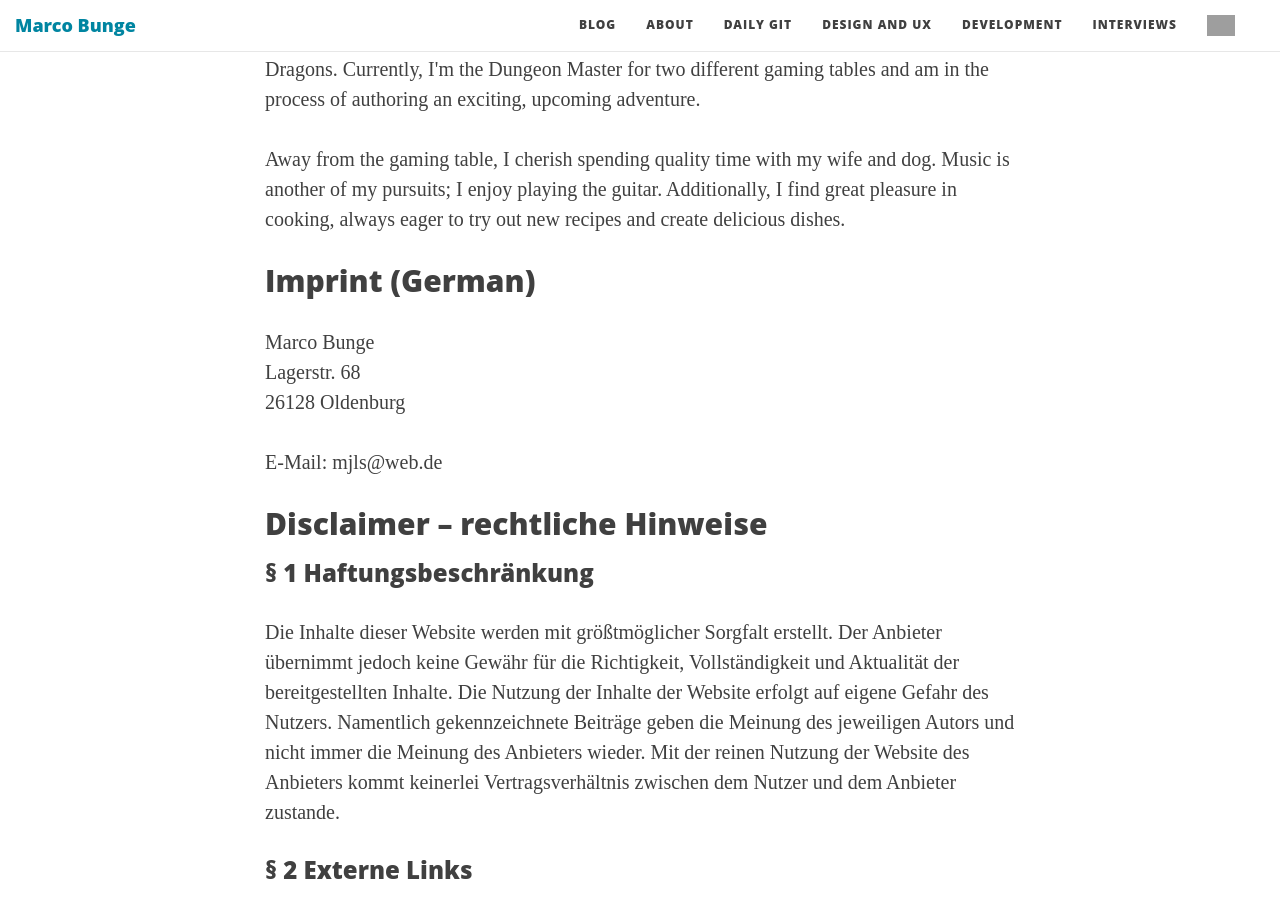
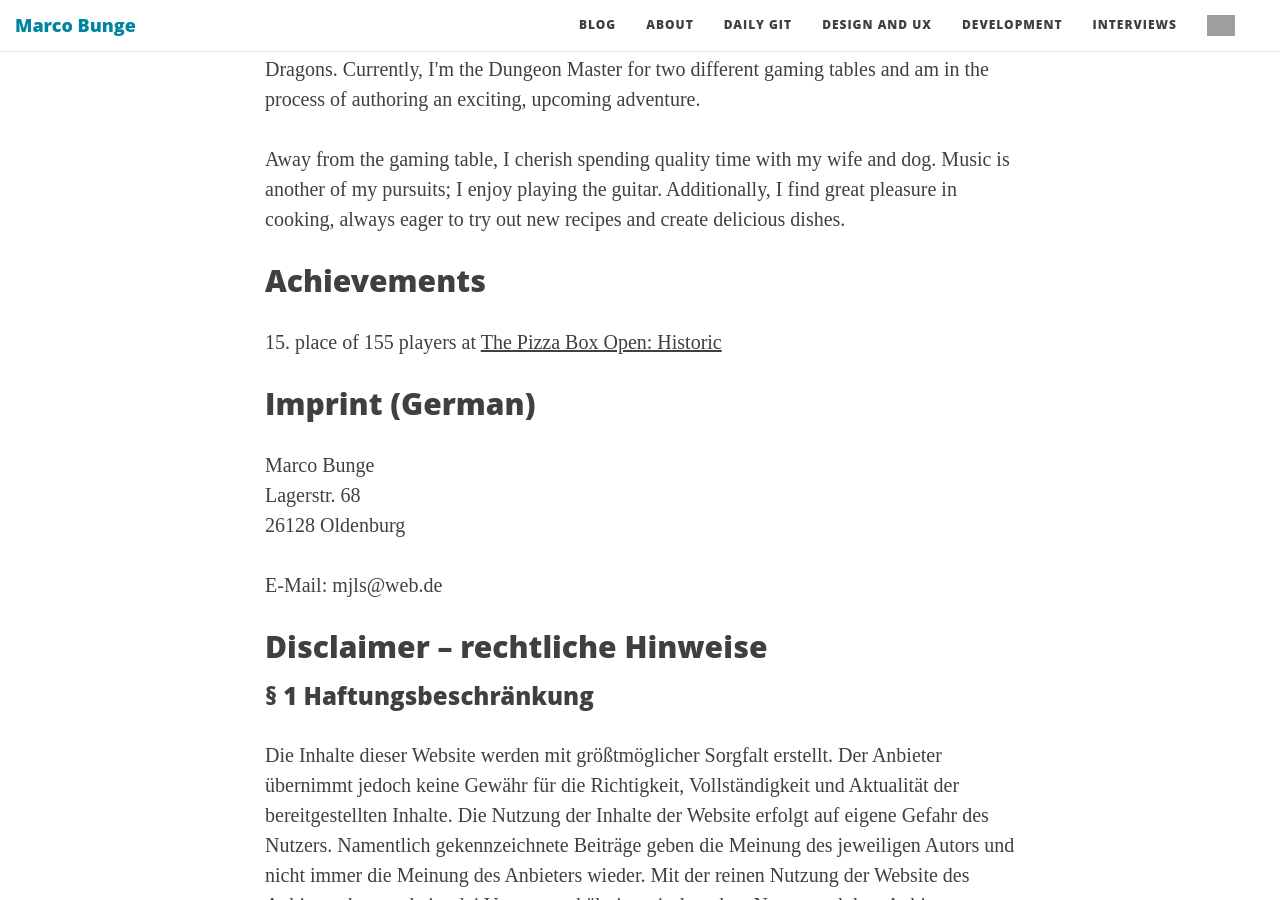
Before and after one commit to mbunge/mbunge.github.io, a Jekyll site: the page built from about.html, in a window 1280 px wide and 900 px high, scrolled down 694 px. Built offline with Jekyll 4.4.1, drawn with Linux system fonts in a browser that asks for light colours; grey boxes are pictures that could not be loaded.

Commit message:
Add achievements

```diff
--- a/about.html
+++ b/about.html
@@ -11,6 +11,10 @@ I ride the wave of curiosity in an almost endless ocean of ideas. The never-endi
 <p>Hello! I'm an avid Magic: The Gathering enthusiast who began my journey in the world of strategic card play back in 2003, starting with the Legacy format. My passion for gaming extends into the realm of tabletop role-playing games (TTRPGs), particularly Dungeons & Dragons. Currently, I'm the Dungeon Master for two different gaming tables and am in the process of authoring an exciting, upcoming adventure.</p>
 
 <p>Away from the gaming table, I cherish spending quality time with my wife and dog. Music is another of my pursuits; I enjoy playing the guitar. Additionally, I find great pleasure in cooking, always eager to try out new recipes and create delicious dishes.</p>
+
+<h2>Achievements</h2>
+
+<p>15. place of 155 players at <a href="https://melee.gg/Tournament/View/8571" target="_blank">The Pizza Box Open: Historic</a></p>
 
 <h2>Imprint (German)</h2>
 
```
